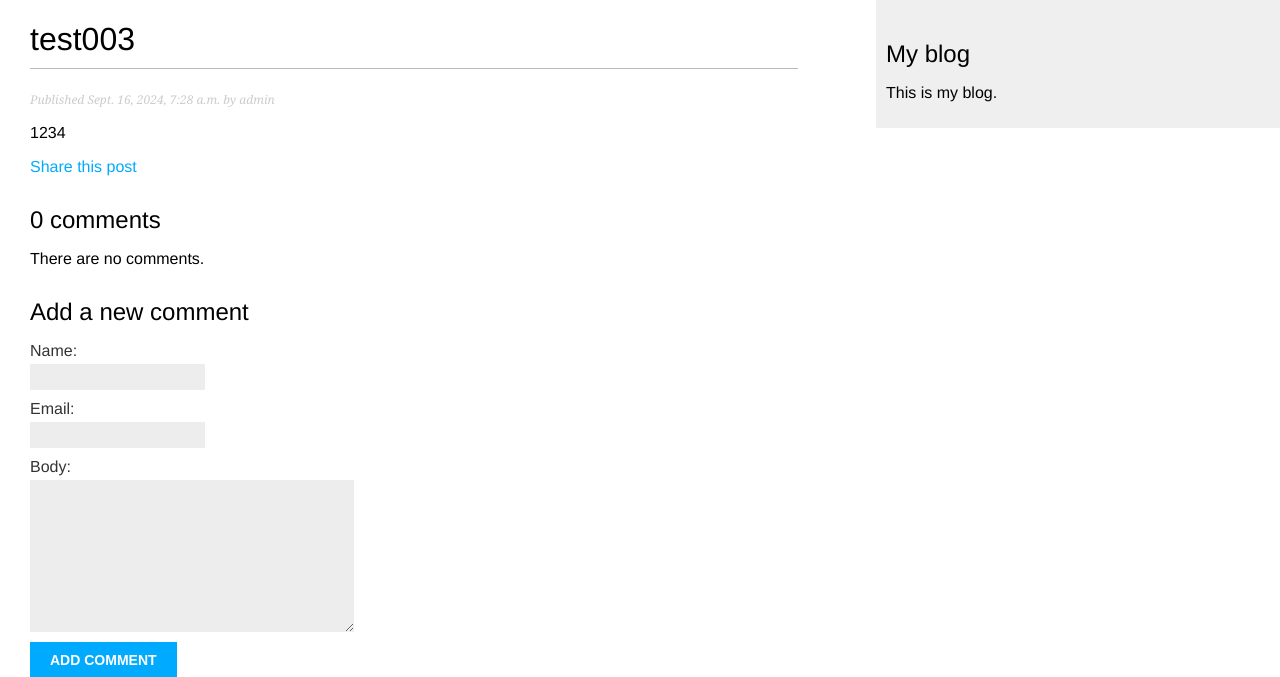
After one commit to DSeung001/learn_python, a Django app: a page that uses my_env/mysite/blog/templates/blog/post/detail.html in a window 1280 px wide. The commit adds this page. Shown: the top 677 px of the page. Run offline with Django 4.2, Linux system fonts and the light colour scheme; data comes from the database, SQL or seed files in the repository; both versions use the stored data as it was after the commit.

Commit message:
chapter2: 고급기능으로 블로그 향상하기

```diff
--- /dev/null
+++ b/my_env/mysite/blog/form.py
@@ -0,0 +1,17 @@
+from django import forms
+from blog.models import Comment
+
+
+class EmailPostForm(forms.Form):
+    name = forms.CharField(max_length=25)
+    email = forms.EmailField()
+    to = forms.EmailField()
+     # widget으로 랜더링할 때 사용할 태그를 미리 지정할 수 있음
+    comments = forms.CharField(
+        required=False,
+        widget=forms.Textarea)
+
+class CommentForm(forms.ModelForm):
+    class Meta:
+        model = Comment
+        fields = ('name', 'email', 'body')
--- a/my_env/mysite/blog/models.py
+++ b/my_env/mysite/blog/models.py
@@ -1,8 +1,7 @@
 from django.contrib.auth.models import User
 from django.utils import timezone
-
 from django.db import models
-
+from django.urls import reverse
 
 # QuerySet 수정
 class PublishedManager(models.Manager):
@@ -22,7 +21,8 @@ class Post(models.Model):
     # db 에서는 varchar
     title = models.CharField(max_length=250)
     # slug = 워드프레스의 slug와 같음, db 에서는 varchar
-    slug = models.SlugField(max_length=250)
+    # 주어진 게시 날짜에 중복되는 슬러그가 생성되는 걸 방지
+    slug = models.SlugField(max_length=250, unique_for_date='publish')
     # 다대일 연결
     author = models.ForeignKey(User, on_delete=models.CASCADE, related_name='blog_posts')
     # db 에서는 TextField
@@ -49,7 +49,27 @@ class Post(models.Model):
             models.Index(fields=['-publish']),
         ]
 
-        #  문자열로
-
+    #  문자열로
     def __str__(self):
         return self.title
+
+    def get_absolute_url(self):
+        return reverse('blog:post_detail', args=[
+            self.publish.year, self.publish.month, self.publish.day, self.slug
+        ])
+
+class Comment(models.Model):
+    post = models.ForeignKey(Post, on_delete=models.CASCADE, related_name='comments')
+    name = models.CharField(max_length=250)
+    email = models.EmailField()
+    body = models.TextField()
+    created = models.DateTimeField(auto_now_add=True)
+    updated = models.DateTimeField(auto_now=True)
+    active = models.BooleanField(default=True)
+    class Meta:
+        ordering = ['created']
+        indexes = [
+            models.Index(fields=['created']),
+        ]
+    def __str__(self):
+        return f'Comment by {self.name} on {self.post}'
--- a/my_env/mysite/blog/templates/blog/post/detail.html
+++ b/my_env/mysite/blog/templates/blog/post/detail.html
@@ -6,4 +6,28 @@
         Published {{ post.publish }} by {{ post.author }}
     </p>
     {{ post.body|linebreaks }}
+    <p>
+        <a href="{% url "blog:post_share" post.id %}">
+            Share this post
+        </a>
+    </p>
+    {# with 탬플릿 코드는 DB 사용이나 프로세스 비용이 많은 로직의 재호출을 방지 해줌 #}
+    {% with comments.count as total_comments %}
+        <h2>
+            {# pluralize로 복수일 때 접미사 추가로 1이 아닐 경우 s를 붙임 #}
+            {{ total_comments }} comment{{ total_comments|pluralize }}
+        </h2>
+    {% endwith %}
+    {% for comment in comments %}
+        <div class="comment">
+            <p class="info">
+                Comment {{ forloop.counter }} by {{ comment.name }}
+                {{ comment.created }}
+            </p>
+            {{ comment.body|linebreaks }}
+        </div>
+    {% empty %}
+        <p>There are no comments.</p>
+    {% endfor %}
+    {% include "blog/post/includes/comment_form.html" %}
 {% endblock %}
--- /dev/null
+++ b/my_env/mysite/blog/templates/blog/post/includes/comment_form.html
@@ -0,0 +1,7 @@
+<h2>Add a new comment</h2>
+{# url 탬플릿 태그로 url 생성#}
+<form action="{% url "blog:post_comment" post.id %}" method="post">
+    {{ form.as_p }}
+    {% csrf_token %}
+    <p><input type="submit" value="Add comment"></p>
+</form>
--- a/my_env/mysite/blog/templates/blog/post/list.html
+++ b/my_env/mysite/blog/templates/blog/post/list.html
@@ -4,7 +4,7 @@
     <h1>My Blog</h1>
     {% for post in posts %}
         <h2>
-            <a href="{% url 'blog:post_detail' post.id%}">
+            <a href="{{ post.get_absolute_url }}">
                 {{ post.title }}
             </a>
         </h2>
@@ -13,4 +13,6 @@
         </p>
         {{ post.body | truncatewords:30 | linebreaks }}
     {% endfor %}
+{#    {% include "blog/pagination.html" with page=posts %}#}
+    {% include "blog/pagination.html" with page=page_obj %}
 {% endblock %}
--- a/my_env/mysite/blog/urls.py
+++ b/my_env/mysite/blog/urls.py
@@ -2,9 +2,13 @@ from django.urls import path
 from . import views
 
 app_name = 'blog'
+
+# https://docs.djangoproject.com/en/4.1/topics/http/urls/ => 이제 사실 5버전을 쓰긴함
 urlpatterns = [
     # post 뷰
-    path('',views.post_list,name='post_list'),
-    # https://docs.djangoproject.com/en/4.1/topics/http/urls/ => 이제 사실 5버전을 쓰긴함
-    path('<int:id>/',views.post_detail,name='post_detail'),
+    # path('',views.post_list,name='post_list'),
+    path('', views.PostListView.as_view(), name='post_list'),
+    path('<int:year>/<int:month>/<int:day>/<slug:post>/',views.post_detail,name='post_detail'),
+    path('<int:post_id>/share/',views.post_share, name='post_share'),
+    path('<int:post_id>/comment/',views.post_comment,name='post_comment'),
 ]
--- a/my_env/mysite/blog/views.py
+++ b/my_env/mysite/blog/views.py
@@ -1,24 +1,107 @@
-from django.http import Http404
+from django.core.mail import send_mail
 from django.shortcuts import render, get_object_or_404
-from typing_extensions import get_origin
+from django.views.decorators.http import require_POST
+from django.views.generic import ListView
 
-from .models import Post
+from .form import EmailPostForm, CommentForm
+from .models import Post, Comment
 
-def post_detail(request, id):
+
+def post_detail(request, year, month, day, post):
     # try:
     #     post = Post.objects.get(id=id)
     # except Post.DoesNotExist:
     #     raise Http404("Post does not exist")
-    post = get_object_or_404(Post, id=id, status=Post.Status.PUBLISHED)
+    post = get_object_or_404(Post,
+                             status=Post.Status.PUBLISHED,
+                             slug=post,
+                             publish__year=year,
+                             publish__month=month,
+                             publish__day=day)
+    # 이 글의 active 댓글 목록
+    comments = post.comments.filter(active=True)
+    # 사용자가 댓글을 달 수 있는 댓글 인스턴스도 전달
+    form = CommentForm()
+    return render(request, 'blog/post/detail.html',
+                  {
+                      'post': post,
+                      'comments': comments,
+                      'form': form,
+                  })
 
-    return render(request,
-                  'blog/post/detail.html',
-                  {'post': post})
 
 # Create your views here.
-def post_list(request):
-    posts = Post.published.all()
-    return render(request,
-                  'blog/post/list.html',
-                  {'posts': posts}
-                  )
+#  함수 기반 list 방식
+# def post_list(request):
+#     posts = Post.published.all()
+#     paginator = Paginator(posts, 3)
+#     page_number = request.GET.get('page', 1)
+#     try:
+#         posts = paginator.page(page_number)
+#     except PageNotAnInteger:
+#         posts = paginator.page(1)
+#     except EmptyPage:
+#         # 페이지 번호가 범위를 넘어간 경우
+#         posts = paginator.page(paginator.num_pages)
+#     return render(request,
+#                   'blog/post/list.html',
+#                   {'posts': posts}
+#                   )
+
+# Class 기반 list 방식
+class PostListView(ListView):
+    """
+    Alternative post list view
+    """
+    queryset = Post.published.all()
+    context_object_name = 'posts'
+    paginate_by = 5
+    template_name = 'blog/post/list.html'
+
+
+def post_share(request, post_id):
+    # id로 조회
+    post = get_object_or_404(Post, id=post_id, status=Post.Status.PUBLISHED)
+    sent = False
+    if request.method == "POST":
+        form = EmailPostForm(request.POST)
+        if form.is_valid():
+            # 유효성 검사 체크
+            cd = form.cleaned_data
+            #  전송
+            post_url = request.build_absolute_uri(post.get_absolute_url())
+            subject = f"{cd['name']} recommends you read {post.title}"
+            message = f"Read {post.title} at {post_url}\n\n{cd['name']}'s comments: {cd['comments']}"
+            send_mail(subject, message, 'seungryeol156@gmail.com', [cd['name']])
+            sent = True
+    else:
+        form = EmailPostForm()
+
+    #  form이 유효하지 않으면 다시 템플릿 랜더링
+    return render(request, 'blog/post/share.html', {
+        'post': post,
+        'form': form,
+        'sent': sent
+    })
+
+
+# 데코레이터를 이용하여 post만 허용
+@require_POST
+def post_comment(request, post_id):
+    post = get_object_or_404(Post, id=post_id, status=Post.Status.PUBLISHED)
+    comment = None
+    # 댓글이 달림
+    form = CommentForm(request.POST)
+    if form.is_valid():
+        # Db에 저잗하지 않고 객체만 생성
+        comment = form.save(commit=False)
+        # 댓글에 게시물 할당
+        comment.post = post
+        # DB에 저장, save 메서드는 ModelForm에는 사용할 수 있지만 Form 인스턴스는 연결된 모델이 없으므로 사용못함
+        comment.save()
+    return render(request, 'blog/post/comment.html',
+                  {
+                      'post': post,
+                      'form': form,
+                      'comment': comment
+                  })
```
Also changed, not shown: my_env/mysite/blog/admin.py (+8 -1 lines), my_env/mysite/blog/templates/blog/pagination.html (added, +13 -0 lines), my_env/mysite/blog/templates/blog/post/comment.html (added, +11 -0 lines), my_env/mysite/blog/templates/blog/post/share.html (added, +27 -0 lines), my_env/mysite/mysite/settings.py (+9 -0 lines), my_env/mysite/blog/migrations/0002_alter_post_slug.py (added), my_env/mysite/blog/migrations/0003_comment.py (added), my_env/mysite/db.sqlite3.
